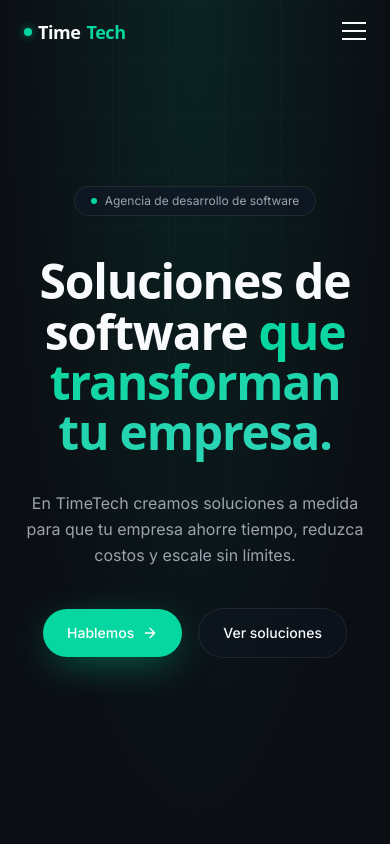
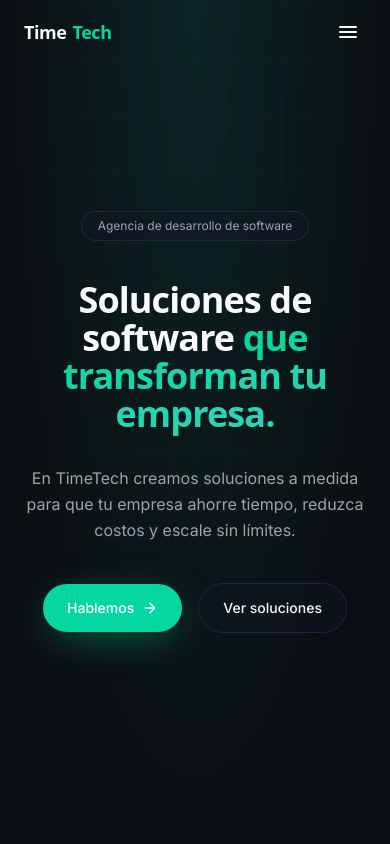
Before and after one commit to Hever2000/timetech, a React (Vite) app: page / in a window 390 px wide. Shown: the top 844 px of the page. Built offline with nearby package versions, Linux system fonts and the light colour scheme; a web font is replaced by a local one.

Commit message:
fix: remove green dots and improve mobile responsiveness

```diff
--- a/src/components/AboutTimeTech.jsx
+++ b/src/components/AboutTimeTech.jsx
@@ -57,7 +57,7 @@ export default function AboutTimeTech() {
               bien hecho y a tiempo.
             </p>
 
-            <div className="grid grid-cols-4 gap-4 mb-8">
+            <div className="grid grid-cols-2 md:grid-cols-4 gap-4 mb-8">
               {STATS.map((stat, i) => (
                 <motion.div
                   key={stat.label}
--- a/src/components/BeforeAfter.jsx
+++ b/src/components/BeforeAfter.jsx
@@ -67,7 +67,7 @@ export default function BeforeAfter() {
             initial={{ opacity: 0, y: 30 }}
             animate={isInView ? { opacity: 1, y: 0 } : {}}
             transition={{ duration: 0.5, delay: 0.1 }}
-            className="bg-red-950/10 border border-red-900/20 rounded-2xl p-8"
+            className="bg-red-950/10 border border-red-900/20 rounded-2xl p-5 md:p-8"
           >
             <h3 className="font-display text-lg font-bold text-red-400 mb-6 flex items-center gap-2">
               <span className="w-6 h-6 rounded-full bg-red-500/20 flex items-center justify-center text-xs text-red-400">✕</span>
@@ -86,7 +86,7 @@ export default function BeforeAfter() {
             initial={{ opacity: 0, y: 30 }}
             animate={isInView ? { opacity: 1, y: 0 } : {}}
             transition={{ duration: 0.5, delay: 0.3 }}
-            className="bg-emerald-950/10 border border-emerald-900/20 rounded-2xl p-8"
+            className="bg-emerald-950/10 border border-emerald-900/20 rounded-2xl p-5 md:p-8"
           >
             <h3 className="font-display text-lg font-bold text-emerald-400 mb-6 flex items-center gap-2">
               <span className="w-6 h-6 rounded-full bg-emerald-500/20 flex items-center justify-center text-xs text-emerald-400">✓</span>
--- a/src/components/Hero.jsx
+++ b/src/components/Hero.jsx
@@ -12,12 +12,8 @@ export default function Hero() {
           initial={{ opacity: 0, y: 12 }}
           animate={{ opacity: 1, y: 0 }}
           transition={{ duration: 0.5 }}
-          className="inline-flex items-center gap-2 rounded-full border border-border bg-surface/60 px-4 py-1.5 text-xs text-text-secondary"
+          className="inline-flex items-center rounded-full border border-border bg-surface/60 px-4 py-1.5 text-xs text-text-secondary"
         >
-          <span className="relative flex h-1.5 w-1.5">
-            <span className="absolute inline-flex h-full w-full animate-ping rounded-full bg-accent opacity-75" />
-            <span className="relative inline-flex h-1.5 w-1.5 rounded-full bg-accent" />
-          </span>
           Agencia de desarrollo de software
         </motion.div>
 
@@ -25,7 +21,7 @@ export default function Hero() {
           initial={{ opacity: 0, y: 16 }}
           animate={{ opacity: 1, y: 0 }}
           transition={{ duration: 0.7, delay: 0.05 }}
-          className="mt-10 font-display text-5xl font-semibold leading-[1.05] tracking-tight sm:text-6xl md:text-7xl lg:text-[88px]"
+          className="mt-10 font-display text-4xl font-semibold leading-[1.05] tracking-tight sm:text-5xl md:text-6xl lg:text-7xl xl:text-[88px]"
         >
           Soluciones de software {' '}
           <span className="bg-gradient-to-r from-accent to-accent-light bg-clip-text text-transparent">
--- a/src/components/HowIWork.jsx
+++ b/src/components/HowIWork.jsx
@@ -58,7 +58,7 @@ export default function HowIWork() {
               transition={{ duration: 0.5, delay: i * 0.15 }}
               className="relative"
             >
-              <div className="relative bg-surface/20 border border-border rounded-2xl p-8 h-full transition-all duration-500 hover:bg-surface/40 hover:border-accent/50">
+              <div className="relative bg-surface/20 border border-border rounded-2xl p-5 md:p-8 h-full transition-all duration-500 hover:bg-surface/40 hover:border-accent/50">
                 <div className="flex items-center gap-4 mb-6">
                   <span className="font-display text-3xl font-black text-accent/80 leading-none">
                     {step.number}
--- a/src/components/Navbar.jsx
+++ b/src/components/Navbar.jsx
@@ -23,14 +23,15 @@ export default function Navbar() {
       animate={{ y: 0, opacity: 1 }}
       transition={{ duration: 0.6, ease: 'easeOut' }}
       className={`fixed top-0 left-0 right-0 z-50 transition-all duration-500 ${
-        scrolled
-          ? 'bg-bg/80 backdrop-blur-xl border-b border-border'
-          : 'bg-transparent'
+        mobileOpen
+          ? 'bg-bg/95 backdrop-blur-xl border-b border-border'
+          : scrolled
+            ? 'bg-bg/80 backdrop-blur-xl border-b border-border'
+            : 'bg-transparent'
       }`}
     >
       <div className="max-w-6xl mx-auto px-6 h-16 flex items-center justify-between">
         <a href="#" className="font-display text-lg font-bold tracking-tight flex items-center gap-1.5">
-          <span className="w-2 h-2 rounded-full bg-accent shadow-[0_0_8px_rgba(6,214,160,0.6)]" />
           <span className="text-text">Time</span>
           <span className="text-accent">Tech</span>
         </a>
@@ -55,22 +56,22 @@ export default function Navbar() {
 
         <button
           onClick={() => setMobileOpen(!mobileOpen)}
-          className="md:hidden relative w-6 h-5"
+          className="md:hidden flex flex-col items-center justify-center w-9 h-9 gap-[3px]"
           aria-label="Menú"
         >
           <span
-            className={`absolute left-0 top-0 w-full h-[2px] bg-text transition-all duration-300 ${
-              mobileOpen ? 'rotate-45 top-2' : ''
+            className={`w-[18px] h-[2px] bg-text rounded transition-all duration-300 ${
+              mobileOpen ? 'rotate-45 translate-y-[5px]' : ''
             }`}
           />
           <span
-            className={`absolute left-0 top-2 w-full h-[2px] bg-text transition-all duration-300 ${
+            className={`w-[18px] h-[2px] bg-text rounded transition-all duration-300 ${
               mobileOpen ? 'opacity-0' : ''
             }`}
           />
           <span
-            className={`absolute left-0 top-4 w-full h-[2px] bg-text transition-all duration-300 ${
-              mobileOpen ? '-rotate-45 top-2' : ''
+            className={`w-[18px] h-[2px] bg-text rounded transition-all duration-300 ${
+              mobileOpen ? '-rotate-45 -translate-y-[5px]' : ''
             }`}
           />
         </button>
```
